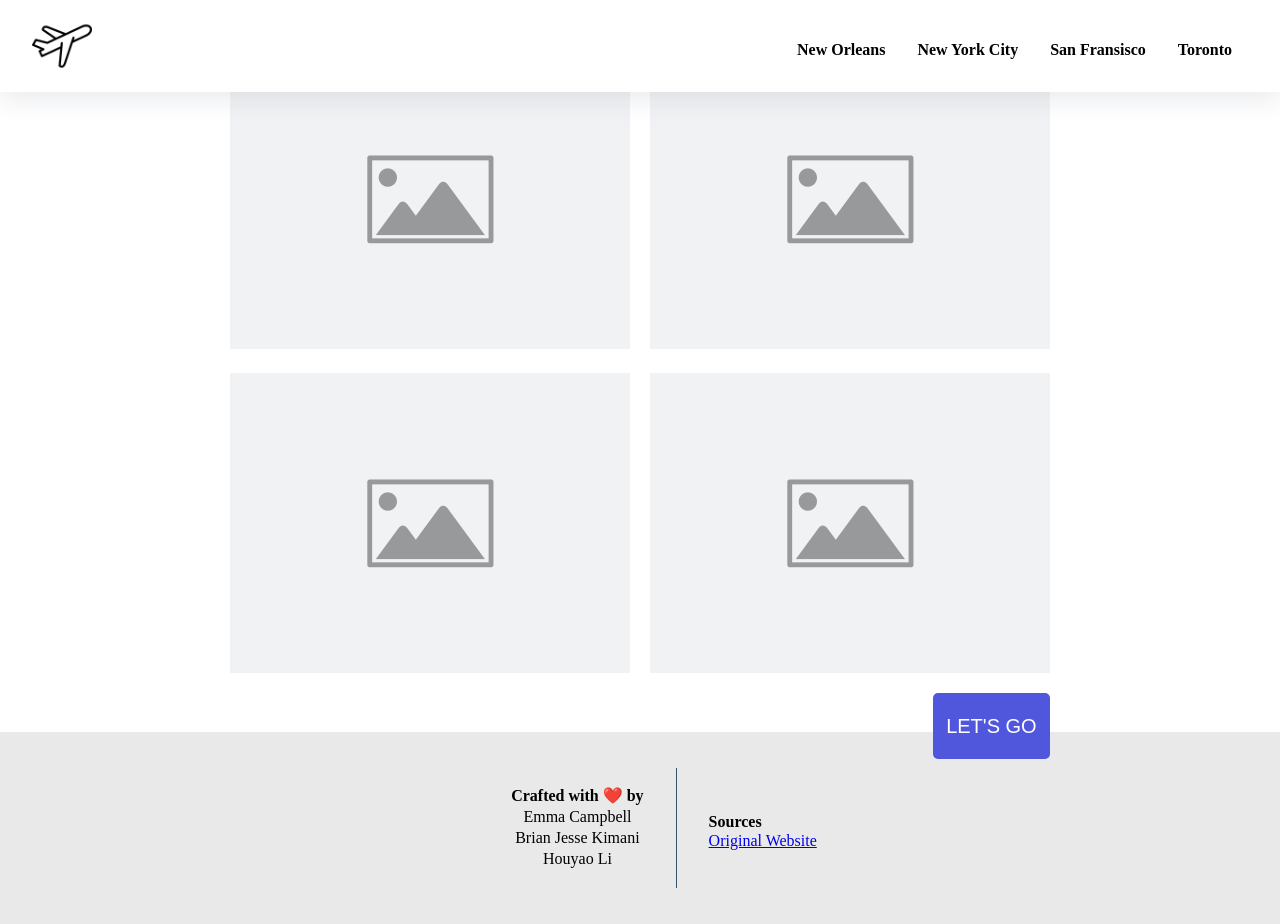
After one commit to NorthSakura/project02, a PHP site: page / in a window 1280 px wide. The commit adds this page. Run offline with PHP 8.4, Linux system fonts and the light colour scheme.

Commit message:
index page layout

```diff
--- a/css/styles.css
+++ b/css/styles.css
@@ -21,12 +21,6 @@ article {
     display: flex;
 }
 
-#skyline {
-    display: block;
-    margin-left: auto;
-    margin-right: auto;
-    width: 400px;
-}
 
 h1, h2, h3 {
     margin-bottom: 0;
@@ -73,6 +67,60 @@ p {
 .food-card-description {
     padding-left: 40px;
     padding-right: 40px;
+}
+
+.grid {
+    display: grid;
+    grid-template-columns: 1fr 1fr;
+    grid-template-rows: 1fr 1fr;
+    gap: 20px 20px;
+    grid-template-areas:
+      ". ."
+      ". .";
+}
+
+.grid img {
+    width: 400px;
+}
+
+.button-box {
+    display: flex;
+    padding: 1em;
+    width: 820px;
+    justify-content: end;
+    align-items: flex-end;
+}
+
+.button-box button {
+    color: #ffffff;
+    padding: 1em;
+    background-color: #5157DD;
+    border: none;
+    border-radius: 5px;
+}
+
+.button-box button:hover {
+    background-color: #3C40A1;
+}
+
+.button-box button p {
+    padding: 0;
+    line-height: 0;
+    font-size: 20px;
+}
+
+#skyline {
+    display: block;
+    margin-left: auto;
+    margin-right: auto;
+    width: 400px;
+}
+
+#hero {
+    height: 80vh;
+    flex-direction: column;
+    justify-content: center;
+    align-items: center;
 }
 
 /* SIDEBAR */
--- /dev/null
+++ b/index.php
@@ -0,0 +1,40 @@
+<!DOCTYPE html>
+<html>
+
+<head>
+    <title>Project 2 - Welcome</title>
+    <?php include "includes/head.php" ?>
+</head>
+
+<body>
+    <header class="sticky">
+        <?php include "includes/nav.php" ?>
+    </header>
+
+    <div class="content" id="hero">
+        <div class="grid">
+            <div class="col-1">
+                <img src="images/placeholder-image.png" alt="placeholder"/>
+            </div>
+            <div class="col-2">
+                <img src="images/placeholder-image.png" alt="placeholder"/>
+            </div>
+            <div class="col-3">
+                <img src="images/placeholder-image.png" alt="placeholder"/>
+            </div>
+            <div class="col-4">
+                <img src="images/placeholder-image.png" alt="placeholder"/>
+            </div>
+        </div>
+        <div class="button-box">
+            <a href="neworleans.php">
+                <button>
+                    <p>LET'S GO<p>
+                </button>
+            </a>
+        </div>
+    </div>
+
+    <?php include "includes/footer.php" ?>
+</body>
+</html>
```
